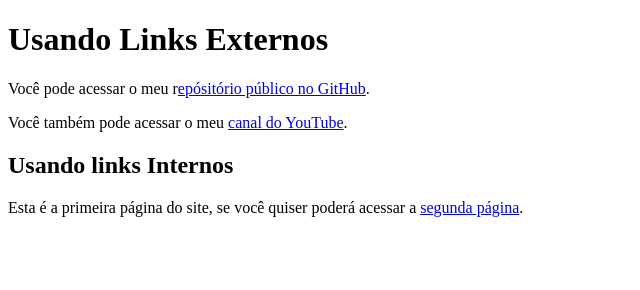
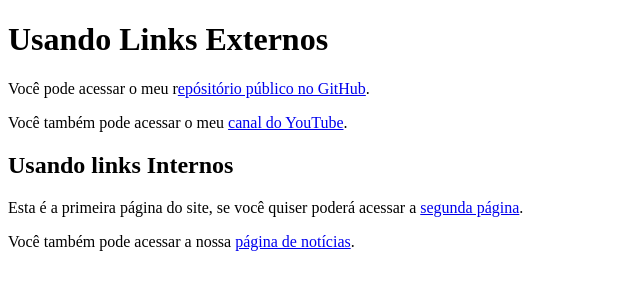
Before and after one commit to flaviobenedini/curso-HTML-CSS, a plain HTML site: page exercicios/ex010/index.html in a window 1280 px wide. Shown: the whole page, without its empty margins (0-640 px from the left). Drawn offline with Linux system fonts and the light colour scheme.

Commit message:
Adicionando link para pag003.html

```diff
--- a/exercicios/ex010/index.html
+++ b/exercicios/ex010/index.html
@@ -12,5 +12,6 @@
     <p>Você também pode acessar o meu <a href="https://www.youtube.com/channel/UCCsOzO-PErNWmMsppQL88SQ" target="_blank" rel="external">canal do YouTube</a>.</p>
     <h2>Usando links Internos</h2>
     <p>Esta é a primeira página do site, se você quiser poderá acessar a <a href="pag002.html" rel="next">segunda página</a>.</p>
+    <p>Você também pode acessar a nossa <a href="noticias/pag003.html">página de notícias</a>.</p>
 </body>
 </html>
```
